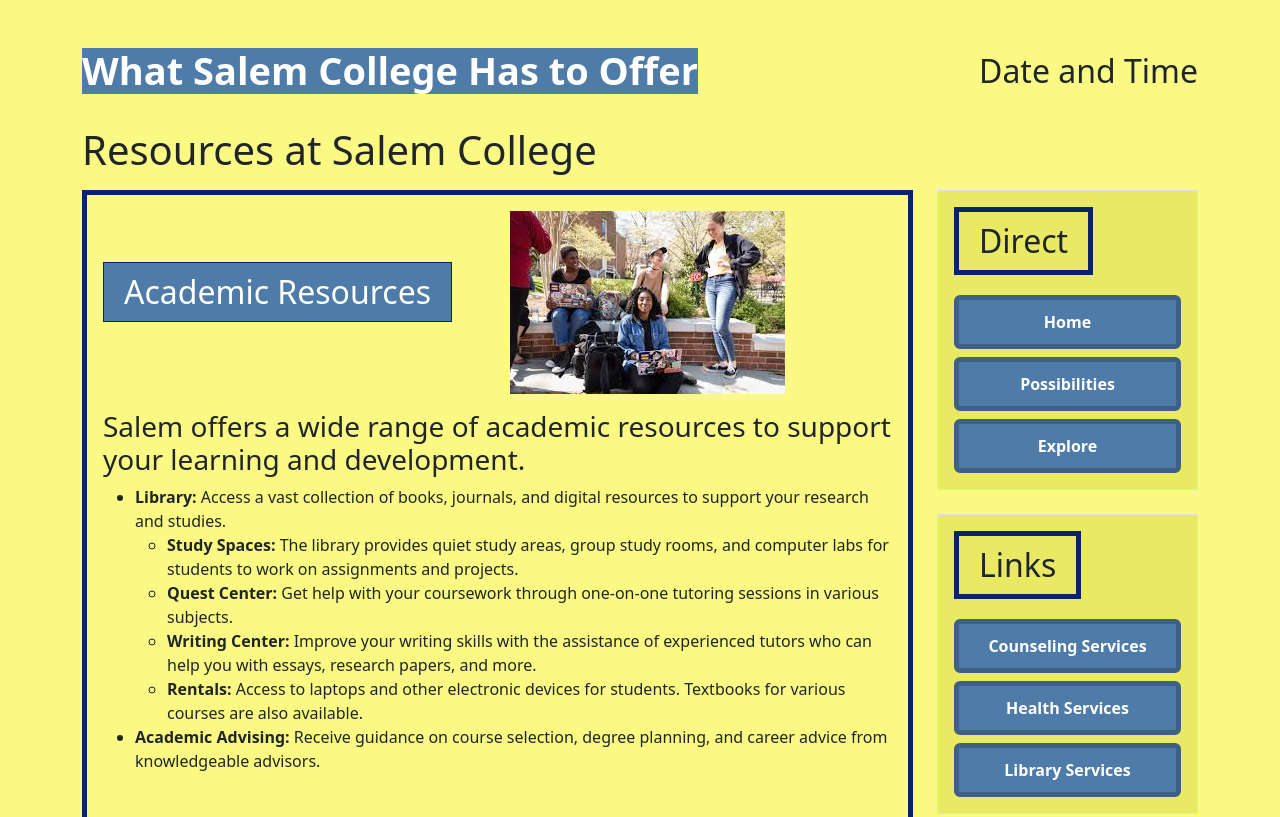
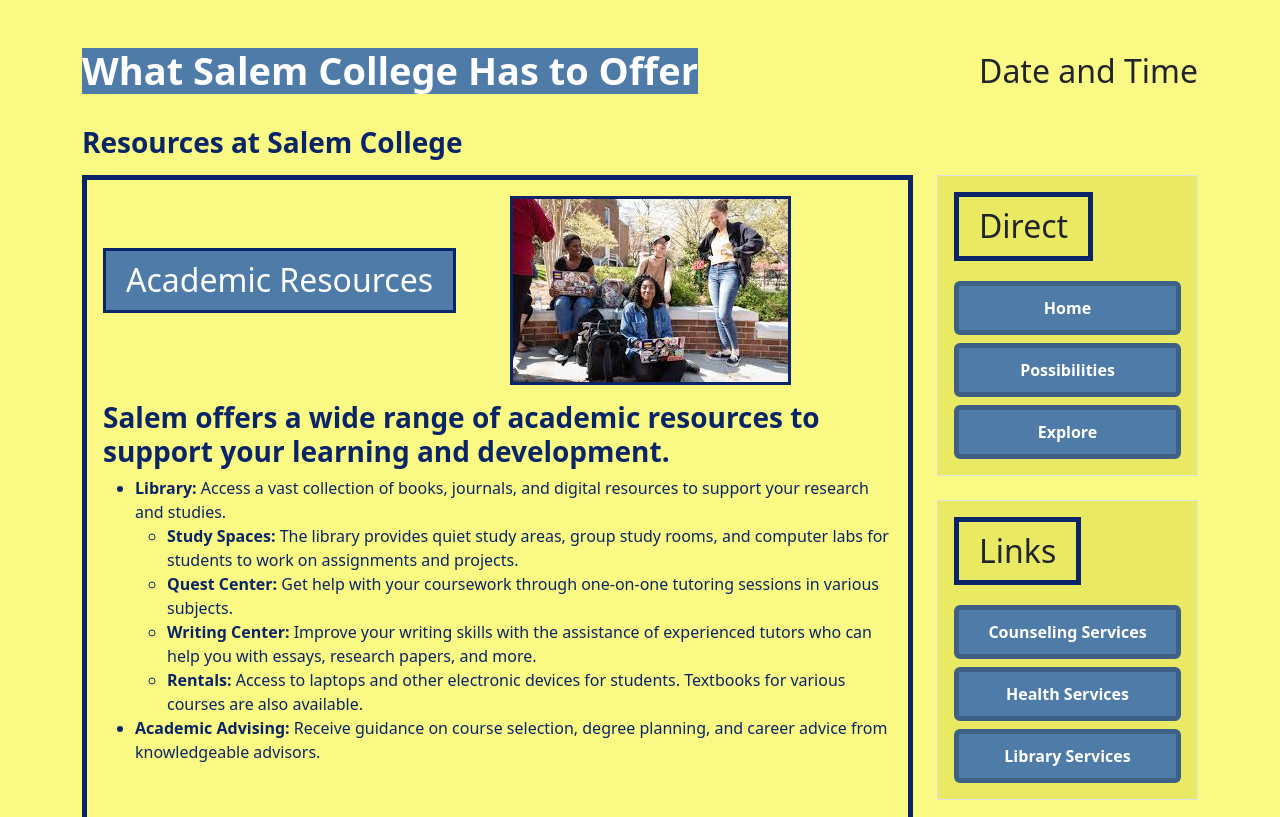
Before and after one commit to CherryB331/FinalProject, a plain HTML site: page Resources.html in a window 1280 px wide. Shown: the top 817 px of the page. Drawn offline with nearby package versions, Linux system fonts and the light colour scheme.

Commit message:
18 - designing using css

```diff
--- a/Resources.html
+++ b/Resources.html
@@ -17,7 +17,7 @@
 
 
     <div class="mb-3">
-        <h1>Resources at Salem College</h1>
+        <h1 class="header">Resources at Salem College</h1>
     </div>
 
     <div class="row">
--- a/second.css
+++ b/second.css
@@ -12,7 +12,7 @@
             padding: 20px;
         }
 .title-box {
-            border: 1px solid #092567;
+            border: 3px solid #092567;
             display: inline-block;
             padding: 10px 20px;
             margin-bottom: 20px;
@@ -52,3 +52,18 @@
             text-decoration: none;
             font-weight: bold;
         }
+img {
+            border: 3px solid #092567
+    }
+li {
+            color:#092567
+        }
+h3 {
+            color: #092567;
+            font-weight: bold;
+}
+.header {
+            font-size: 28px;
+            font-weight: bold;
+            color: #092567;
+}
```
Also changed, not shown: Possibilities.html (+1 -1 lines), Thingstodo.html (+1 -1 lines).
